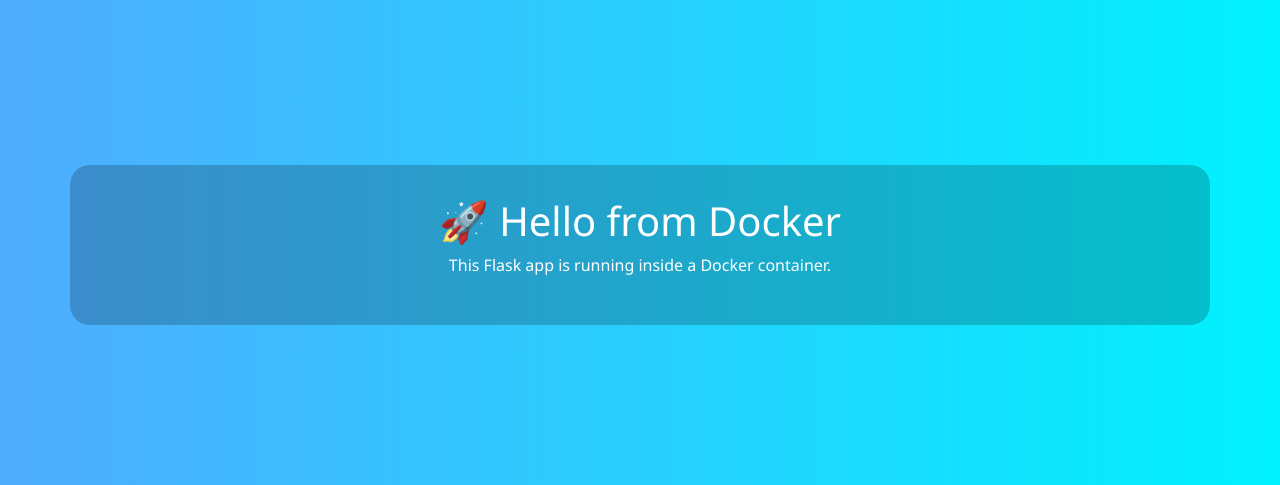
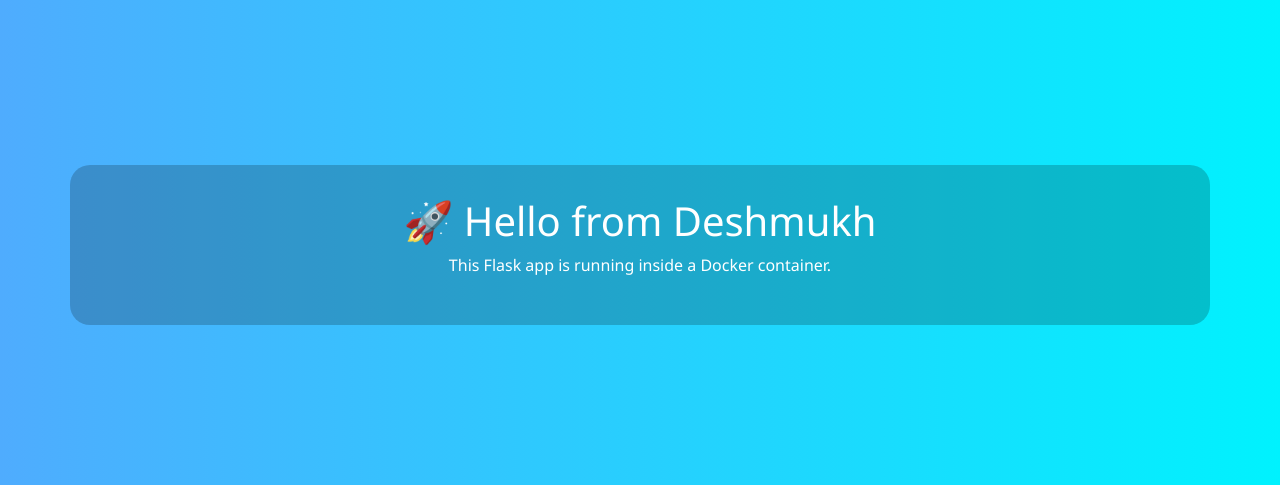
Before and after one commit to manojdeshmukh45/docker-web-app, a Flask app: page / in a window 1280 px wide. Shown: the part 155-640 px from the top of the page. Run offline with Flask 3, Linux system fonts and the light colour scheme.

Commit message:
Update index.html

```diff
--- a/templates/index.html
+++ b/templates/index.html
@@ -24,7 +24,7 @@
 </head>
 <body>
     <div class="container">
-        <h1>🚀 Hello from Docker</h1>
+        <h1>🚀 Hello from Deshmukh</h1>
         <p>This Flask app is running inside a Docker container.</p>
     </div>
 </body>
```
